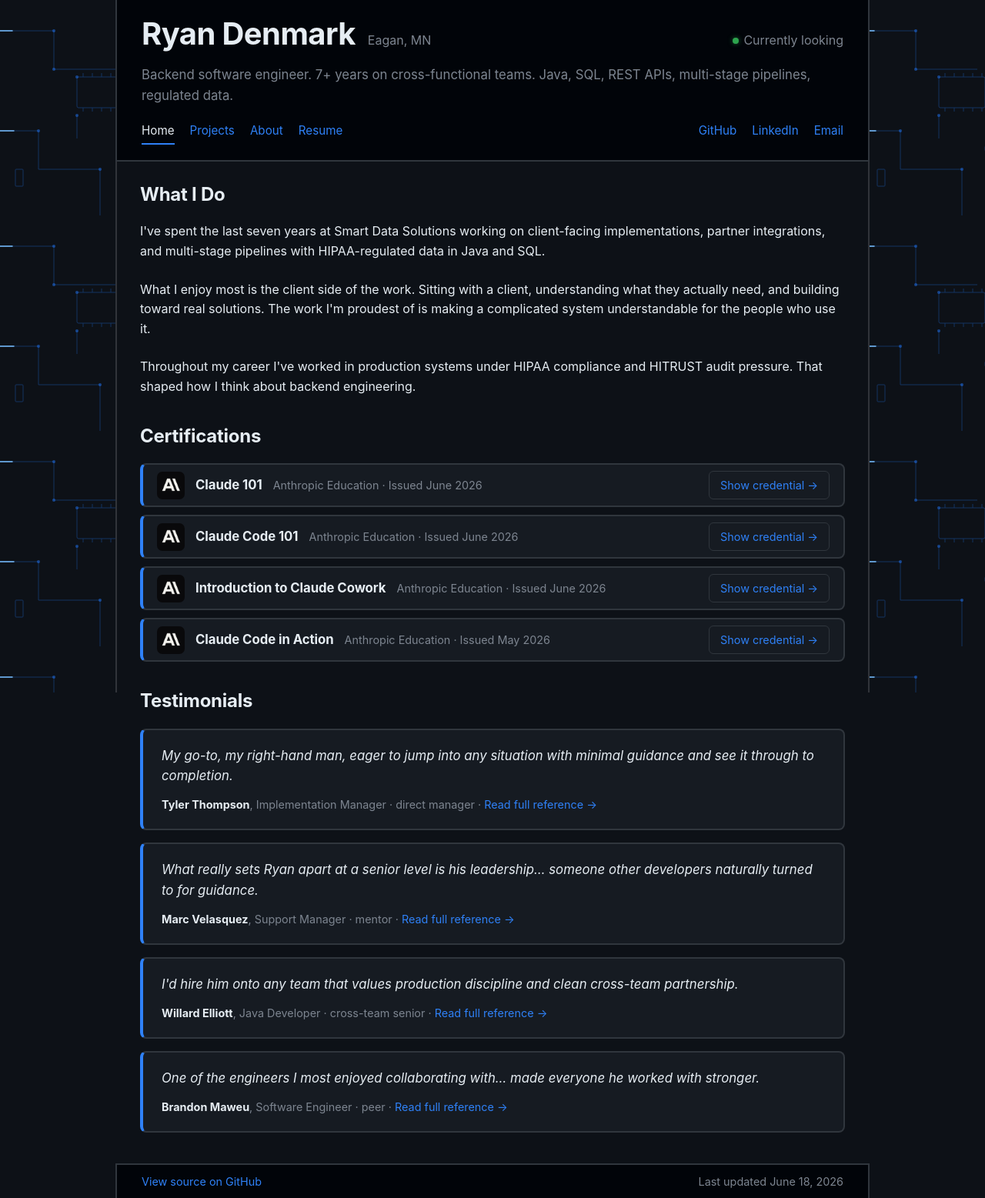
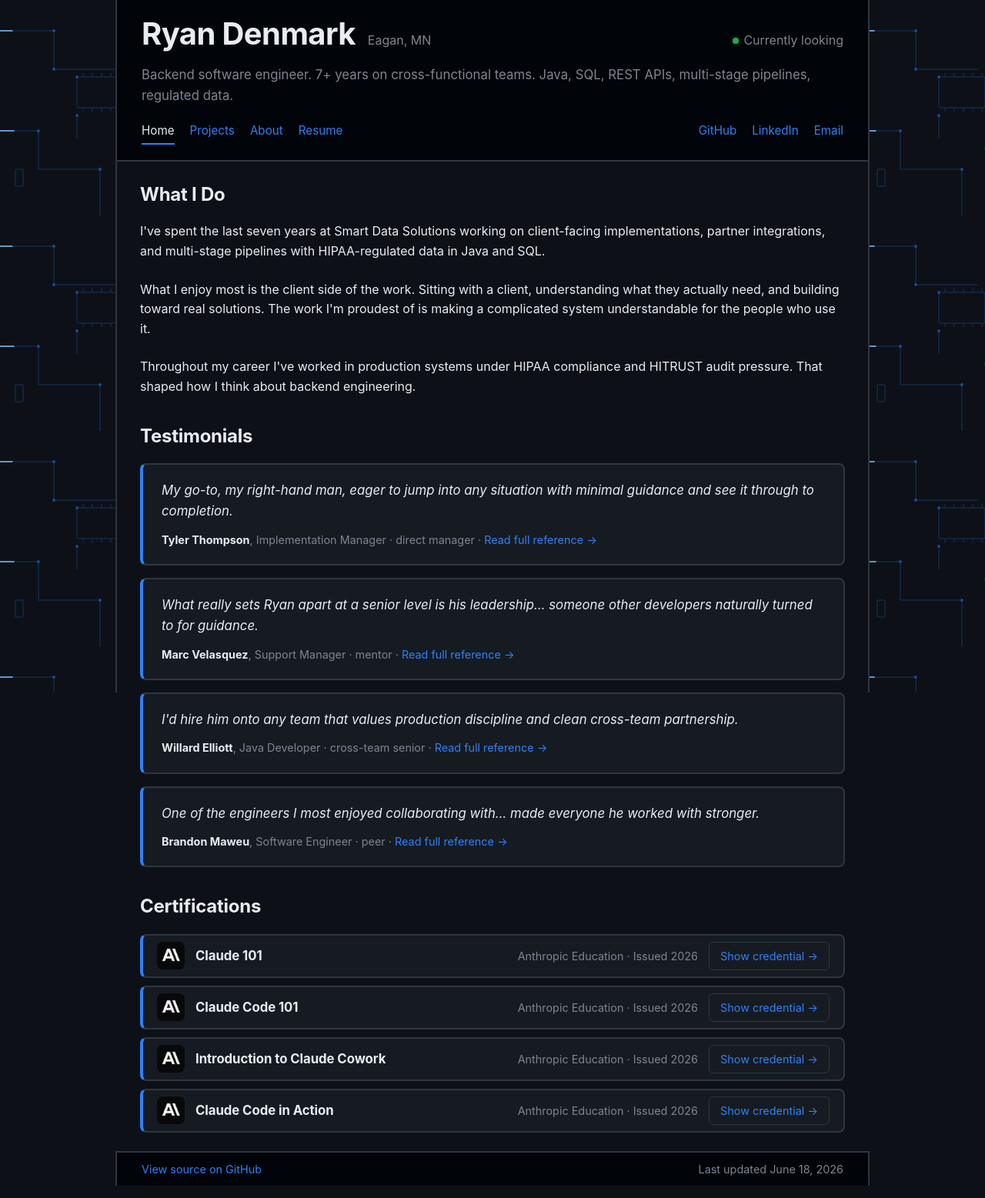
Before and after one commit to rwdenmark/rwdenmark.github.io, a Jekyll site: the page built from index.html, in a window 1280 px wide. Shown: the whole page at 77% size. Built offline with Jekyll 4.4.1, drawn with Linux system fonts in a browser that asks for light colours.

Commit message:
Reorder certs below testimonials; footer tracks last content change

```diff
--- a/assets/style.css
+++ b/assets/style.css
@@ -264,9 +264,8 @@
 }
 .cert-logo { width: 36px; height: 36px; flex-shrink: 0; border-radius: 7px; display: block; }
 .cert-card h3 { font-size: 1.05rem; font-weight: 700; margin: 0; letter-spacing: -0.005em; }
-.cert-meta { margin: 0; font-size: 0.9rem; color: var(--muted); }
+.cert-meta { margin: 0 0 0 auto; font-size: 0.9rem; color: var(--muted); }
 .cert-link {
-  margin-left: auto;
   display: inline-flex; align-items: center; gap: 6px;
   color: var(--accent);
   text-decoration: none;
--- a/index.html
+++ b/index.html
@@ -11,34 +11,6 @@
 <p>I've spent the last seven years at Smart Data Solutions working on client-facing implementations, partner integrations, and multi-stage pipelines with HIPAA-regulated data in Java and SQL.</p>
 <p>What I enjoy most is the client side of the work. Sitting with a client, understanding what they actually need, and building toward real solutions. The work I'm proudest of is making a complicated system understandable for the people who use it.</p>
 <p>Throughout my career I've worked in production systems under HIPAA compliance and HITRUST audit pressure. That shaped how I think about backend engineering.</p>
-
-<h2 class="section-title">Certifications</h2>
-<div class="certs">
-  <article class="cert-card">
-    <img class="cert-logo" src="{{ '/assets/anthropic-mark.png' | relative_url }}" alt="Anthropic" width="36" height="36" />
-    <h3>Claude 101</h3>
-    <p class="cert-meta">Anthropic Education &middot; Issued June 2026</p>
-    <a class="cert-link" href="https://verify.skilljar.com/c/tes7i72fth3j" rel="noopener noreferrer" target="_blank">Show credential &rarr;</a>
-  </article>
-  <article class="cert-card">
-    <img class="cert-logo" src="{{ '/assets/anthropic-mark.png' | relative_url }}" alt="Anthropic" width="36" height="36" />
-    <h3>Claude Code 101</h3>
-    <p class="cert-meta">Anthropic Education &middot; Issued June 2026</p>
-    <a class="cert-link" href="https://verify.skilljar.com/c/v9tsqkyjp7iv" rel="noopener noreferrer" target="_blank">Show credential &rarr;</a>
-  </article>
-  <article class="cert-card">
-    <img class="cert-logo" src="{{ '/assets/anthropic-mark.png' | relative_url }}" alt="Anthropic" width="36" height="36" />
-    <h3>Introduction to Claude Cowork</h3>
-    <p class="cert-meta">Anthropic Education &middot; Issued June 2026</p>
-    <a class="cert-link" href="https://verify.skilljar.com/c/5e2uxvj9iomi" rel="noopener noreferrer" target="_blank">Show credential &rarr;</a>
-  </article>
-  <article class="cert-card">
-    <img class="cert-logo" src="{{ '/assets/anthropic-mark.png' | relative_url }}" alt="Anthropic" width="36" height="36" />
-    <h3>Claude Code in Action</h3>
-    <p class="cert-meta">Anthropic Education &middot; Issued May 2026</p>
-    <a class="cert-link" href="https://verify.skilljar.com/c/ygxskxtqsxp3" rel="noopener noreferrer" target="_blank">Show credential &rarr;</a>
-  </article>
-</div>
 
 <h2 class="section-title">Testimonials</h2>
 <article class="testimonial-card">
@@ -57,3 +29,31 @@
   <blockquote>One of the engineers I most enjoyed collaborating with&hellip; made everyone he worked with stronger.</blockquote>
   <p class="testimonial-attribution"><strong>Brandon Maweu</strong>, Software Engineer &middot; peer &middot; <a href="{{ '/references.html' | relative_url }}">Read full reference &rarr;</a></p>
 </article>
+
+<h2 class="section-title">Certifications</h2>
+<div class="certs">
+  <article class="cert-card">
+    <img class="cert-logo" src="{{ '/assets/anthropic-mark.png' | relative_url }}" alt="Anthropic" width="36" height="36" />
+    <h3>Claude 101</h3>
+    <p class="cert-meta">Anthropic Education &middot; Issued 2026</p>
+    <a class="cert-link" href="https://verify.skilljar.com/c/tes7i72fth3j" rel="noopener noreferrer" target="_blank">Show credential &rarr;</a>
+  </article>
+  <article class="cert-card">
+    <img class="cert-logo" src="{{ '/assets/anthropic-mark.png' | relative_url }}" alt="Anthropic" width="36" height="36" />
+    <h3>Claude Code 101</h3>
+    <p class="cert-meta">Anthropic Education &middot; Issued 2026</p>
+    <a class="cert-link" href="https://verify.skilljar.com/c/v9tsqkyjp7iv" rel="noopener noreferrer" target="_blank">Show credential &rarr;</a>
+  </article>
+  <article class="cert-card">
+    <img class="cert-logo" src="{{ '/assets/anthropic-mark.png' | relative_url }}" alt="Anthropic" width="36" height="36" />
+    <h3>Introduction to Claude Cowork</h3>
+    <p class="cert-meta">Anthropic Education &middot; Issued 2026</p>
+    <a class="cert-link" href="https://verify.skilljar.com/c/5e2uxvj9iomi" rel="noopener noreferrer" target="_blank">Show credential &rarr;</a>
+  </article>
+  <article class="cert-card">
+    <img class="cert-logo" src="{{ '/assets/anthropic-mark.png' | relative_url }}" alt="Anthropic" width="36" height="36" />
+    <h3>Claude Code in Action</h3>
+    <p class="cert-meta">Anthropic Education &middot; Issued 2026</p>
+    <a class="cert-link" href="https://verify.skilljar.com/c/ygxskxtqsxp3" rel="noopener noreferrer" target="_blank">Show credential &rarr;</a>
+  </article>
+</div>
```
